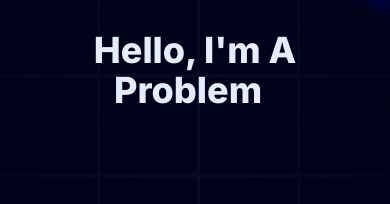
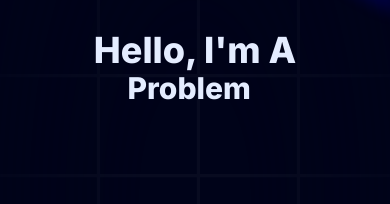
Before and after one commit to DibsTHEgreat/portfolio_2024, a Next.js app: page / in a window 390 px wide. Shown: the part 226-430 px from the top of the page. Built offline with nearby package versions, Linux system fonts and the light colour scheme.

Commit message:
style fix

```diff
--- a/components/Hero.tsx
+++ b/components/Hero.tsx
@@ -37,7 +37,7 @@ const Hero = () => {
                 Hello, I&apos;m{" "} A
             </span>{" "}
             </h1>
-            <h1 className="text-blue-100 max-w-2xl mb-4 md:text-6xl text-4xl font-extrabold pb-11">
+            <h1 className="text-blue-100 max-w-2xl mb-4 md:text-6xl text-3xl font-extrabold pb-11">
                 <TypeAnimation
                     sequence={[
                     "Software Developer",
```
